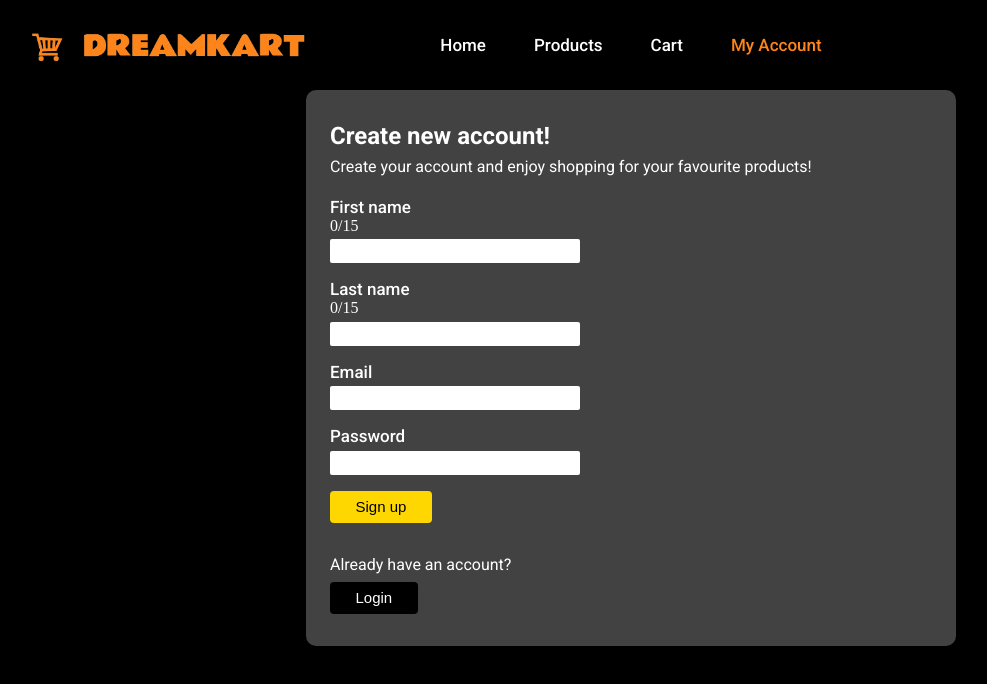
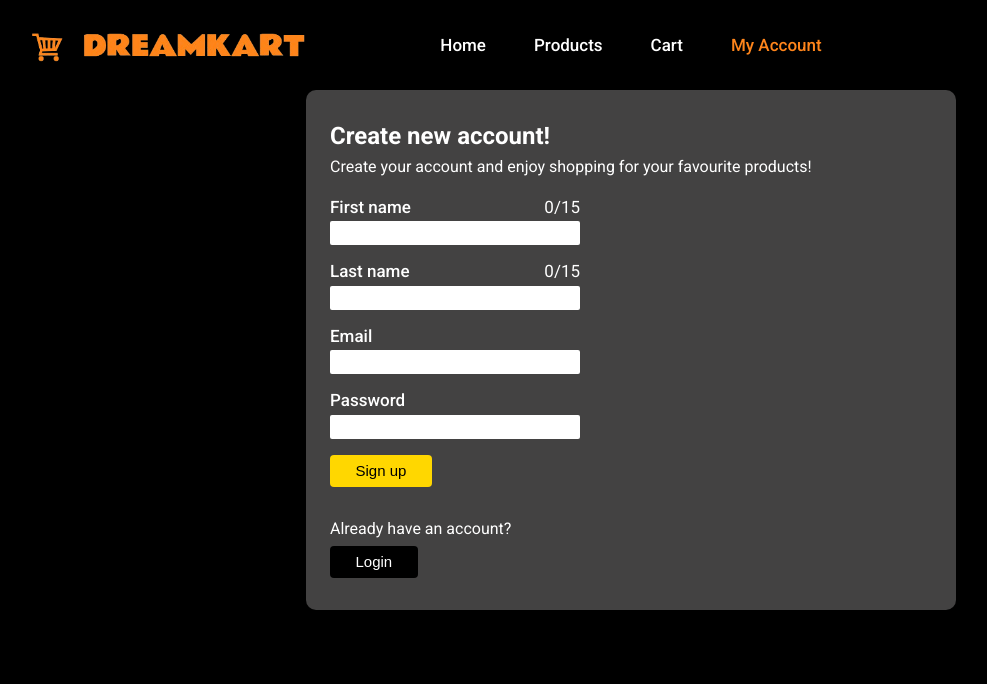
Before and after one commit to RohanGorla/E-Commerce-Template, a React (Vite) app in the folder client/: page /account/register in a window 1280 px wide. Shown: the top 684 px of the page, without its empty margins (9-996 px from the left). Built offline with nearby package versions, Linux system fonts and the light colour scheme.

Commit message:
Add styling to the character count limiters in register page

```diff
--- a/client/src/styles/Register.css
+++ b/client/src/styles/Register.css
@@ -40,6 +40,17 @@
 
 .Register_Notes h2 {
   margin-bottom: 0.3em;
+}
+
+.Register_Field--Label_And_Count {
+  max-width: 250px;
+  display: flex;
+  justify-content: space-between;
+}
+
+.Register_Field--Count {
+  font-family: var(--Register_Secondary_Font);
+  font-size: var(--Register_Secondary_Fontsize);
 }
 
 .Register_Firstname,
@@ -101,7 +112,6 @@
   font-size: var(--Register_Button_Fontsize);
   font-weight: 500;
   padding: 0.5em 1.7em;
-  /* background-color: gold; */
   background-color: black;
   color: white;
   border-style: none;
```
